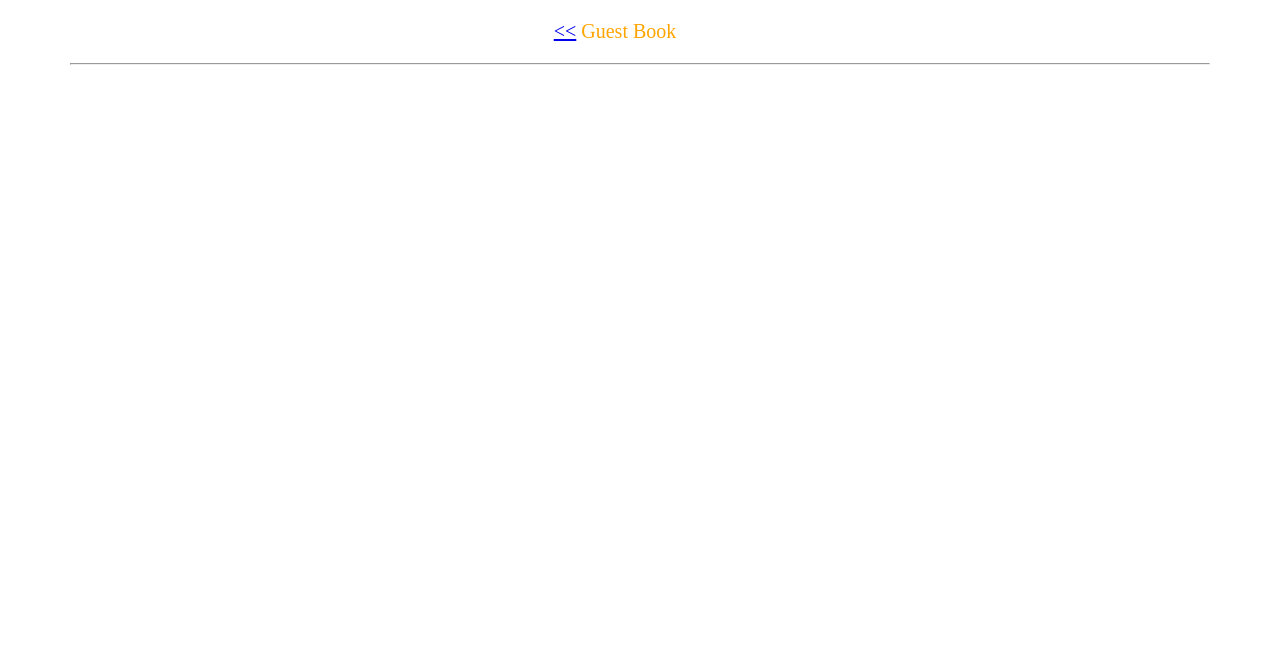
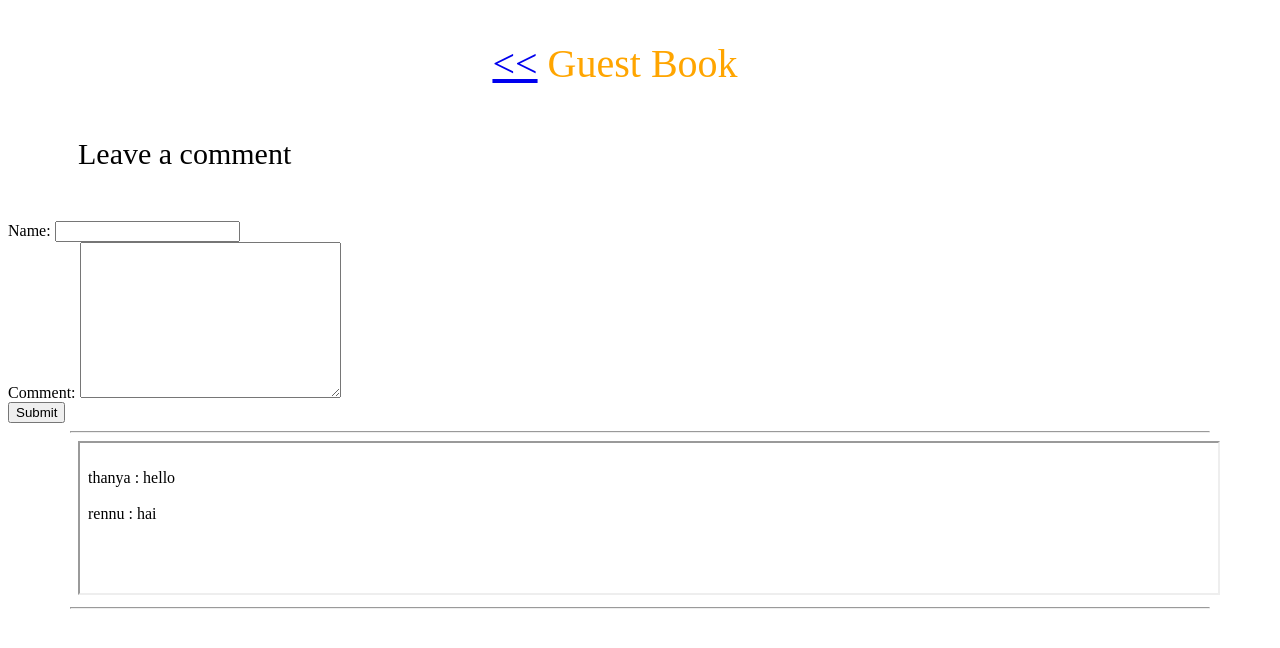
Before and after one commit to step-batch-7/flower-catalog-lazyhackerthani, a website: page public/guestBook.html in a window 1280 px wide. Drawn offline with Linux system fonts and the light colour scheme.

Commit message:
added message box and displayong old messages but currently in reverse order, and messages will stay even after server restart

```diff
--- a/public/guestBook.html
+++ b/public/guestBook.html
@@ -10,6 +10,15 @@
   </head>
   <body>
     <h3 class="heading"><a href="index.html"><<</a> Guest Book</h3>
+    <h5 class="subHeading">Leave a comment</h5>
+    <form action="guestBook.html" method="POST">
+      Name: <input type="text" name="name" /><br />
+      Comment: <textarea name="comment" id="" cols="30" rows="10"></textarea>
+      <br />
+      <input type="submit" />
+    </form>
+    <hr width="90%" />
+    <iframe frameborder="2" class="allComments" src="messages.html"></iframe>
     <hr width="90%" />
   </body>
 </html>
--- a/public/styles/guestBookStyle.css
+++ b/public/styles/guestBookStyle.css
@@ -1,7 +1,20 @@
 .heading {
   text-align: center;
   color: orange;
-  font-weight: 200;
-  font-size: 20px;
+  font-weight: 400;
+  font-size: 40px;
   margin-right: 50px;
 }
+
+.subHeading {
+  text-align: left;
+  color: black;
+  font-weight: 250;
+  font-size: 30px;
+  margin-left: 70px;
+}
+
+.allComments {
+  width: 90%;
+  margin-left: 70px;
+}
--- a/todo.txt
+++ b/todo.txt
@@ -17,6 +17,7 @@
   ✔︎process request
   ✔︎serveFile
 ✔︎ add link to flower pages and guest book
-*add message box in guest book
+✔︎add message box in guest book
+✔︎display old messages
 *display message in reverse order
 *clean design of html pages
```
Also changed, not shown: app.js (+11 -0 lines), public/messages.html (added, +1 -0 lines).
